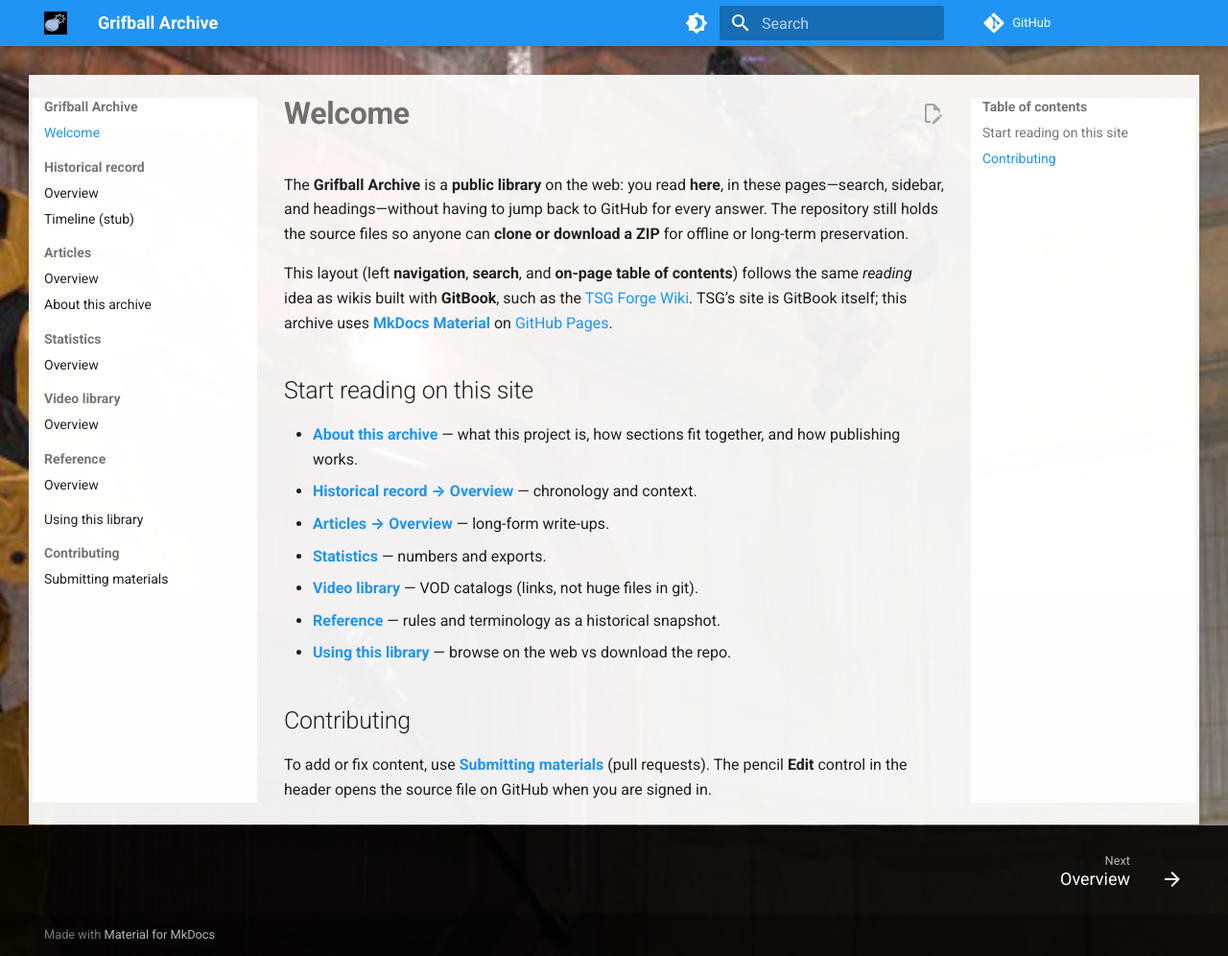
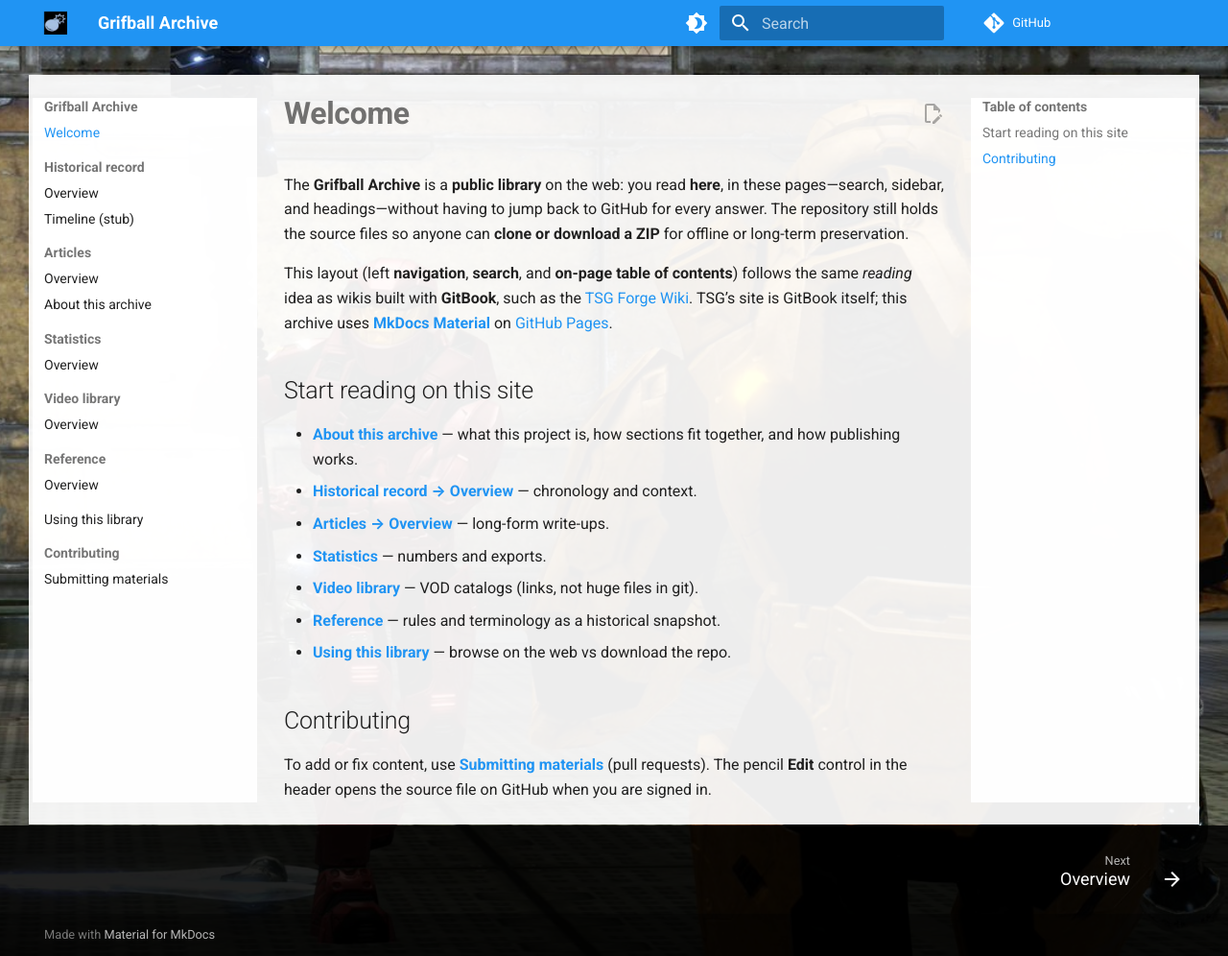
Before and after one commit to Grifball-Archive/Grifball-Archive, an MkDocs documentation site: the page built from docs/index.md, in a window 1280 px wide and 996 px high. Shown: the whole window at 96% size. Built offline with MkDocs 1.6.1 and Material for MkDocs 9.7.7, drawn with Linux system fonts in a browser that asks for light colours; comment, search, counter and statistics services are not loaded.

Commit message:
Update extra.css

```diff
--- a/docs/stylesheets/extra.css
+++ b/docs/stylesheets/extra.css
@@ -28,13 +28,13 @@ body[data-md-color-scheme="slate"]::before {
 }
 
 body[data-md-color-scheme="default"]::before {
-  background-image: url("../assets/images/Halo_3_Grifball.jpg");
+  background-image: url("../assets/images/h3grifball1.jpg");
 }
 
 /* Same image in dark mode, with a dark wash so text/admonitions stay readable */
 body[data-md-color-scheme="slate"]::before {
   background-image: linear-gradient(rgba(13, 16, 23, 0.9), rgba(13, 16, 23, 0.9)),
-    url("../assets/images/Halo_3_Grifball.jpg");
+    url("../assets/images/h3grifball2.jpg");
 }
 
 /* Same frosted value on every column — no opacity stacking at borders */
```
